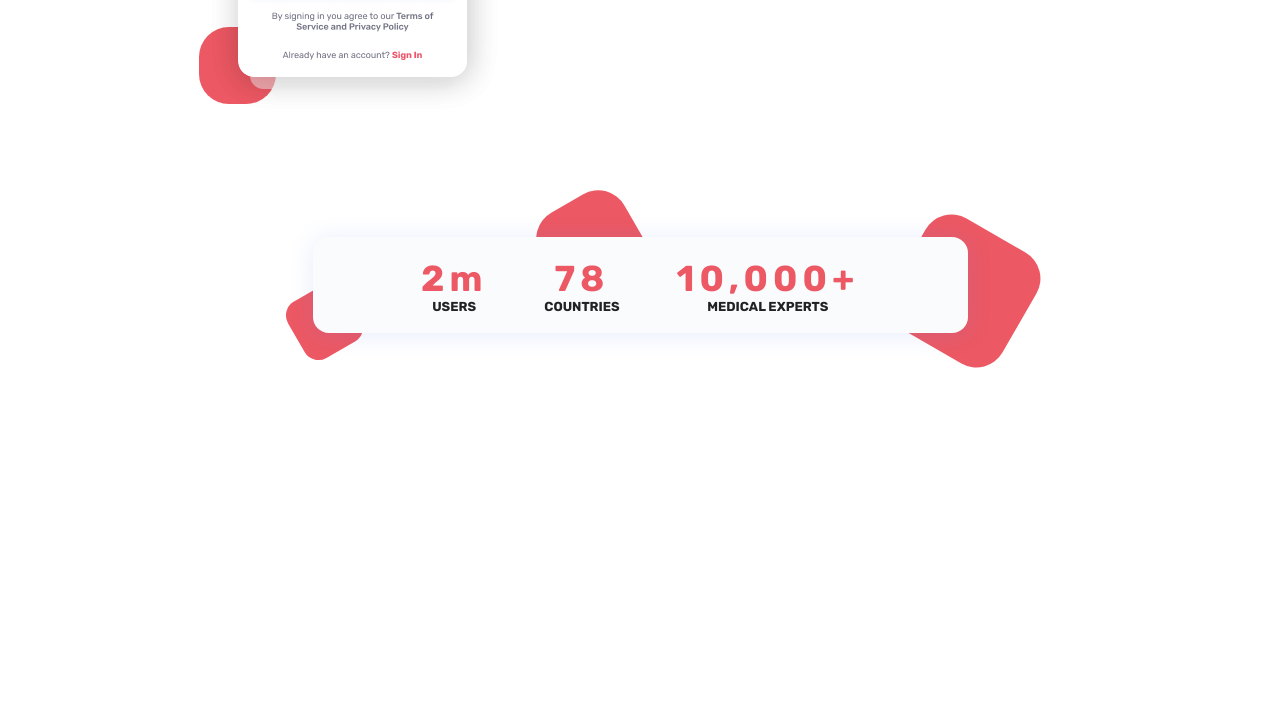
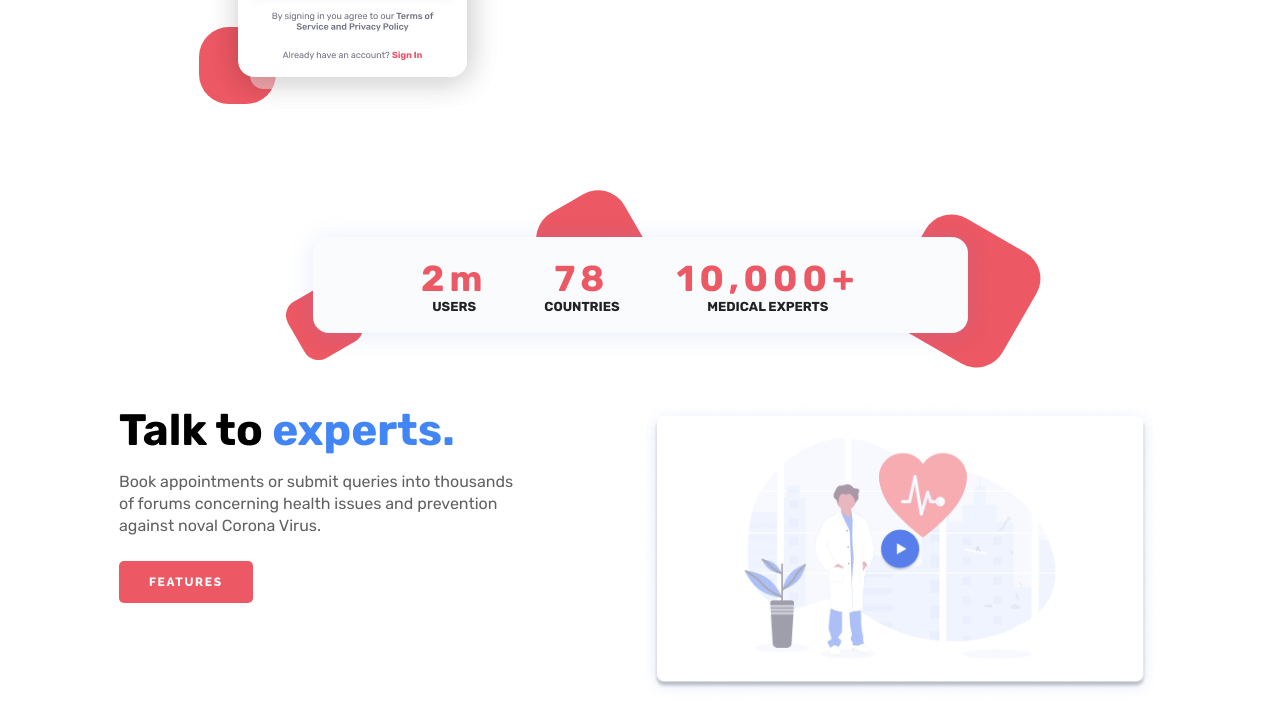
Before and after one commit to XkoderFX/coronago, a website built with Vite: page index.html in a window 1280 px wide. Shown: the part 1225-1951 px from the top of the page. Before the commit the page ends 1674 px from the top, so only its background shows below. Built offline with nearby package versions, Linux system fonts and the light colour scheme.

Commit message:
add experts block

```diff
--- a/index.html
+++ b/index.html
@@ -144,6 +144,24 @@
                 <div class="statistics__decor statistics__decor_3"></div>
               </div>
             </div>
+            <div class="experts__body">
+              <div class="experts__content">
+                <div class="experts__content-block content-block">
+                  <h2 class="content-block__title">
+                    Talk to <strong class="blue">experts.</strong>
+                  </h2>
+                  <p class="content-block__text">
+                    Book appointments or submit queries into thousands of forums
+                    concerning health issues and prevention against noval Corona
+                    Virus.
+                  </p>
+                  <a href="#" class="content-block__button button">Features</a>
+                </div>
+              </div>
+              <div class="experts__media media-experts">
+                <img src="/img/experts/experts.png" alt="expert doctor" />
+              </div>
+            </div>
           </div>
         </section>
       </main>
--- a/scss/experts.scss
+++ b/scss/experts.scss
@@ -2,10 +2,28 @@
 
 .experts {
   padding: 53px 0px 116px 0px;
-  &__container {
+
+  &__body {
+    display: flex;
+    @media screen and (max-width: $mobile) {
+      flex-direction: column;
+    }
   }
 
-  &__statistics {
+  &__content {
+    flex: 0 1 50%;
+  }
+
+  &__content-block {
+    max-width: 400px;
+  }
+
+  &__media {
+    flex: 0 1 50%;
+    position: relative;
+    img {
+      max-width: 100%;
+    }
   }
 }
 .statistics {
@@ -13,15 +31,16 @@
   margin: 0px auto;
   position: relative;
 
-  &__wrapper {
-  }
-
   &__body {
+    margin-bottom: 70px;
     background-color: #fafbfd;
     box-shadow: 0px 2px 24px rgba(88, 126, 236, 0.15);
     border-radius: 16px;
     position: relative;
     z-index: 6;
+    @media screen and (max-width: $mobile) {
+      margin-bottom: 50px;
+    }
   }
 
   &__decor {
@@ -57,11 +76,18 @@
 }
 .body-statistics {
   padding: 20px 80px;
+  @media screen and (max-width: $mobile) {
+    padding: 25px;
+  }
 
   &__items {
     display: grid;
     grid-template-columns: repeat(3, auto);
     justify-items: center;
+    @media screen and (max-width: $smMobile) {
+      grid-template-columns: repeat(1, auto);
+      gap: 20px;
+    }
   }
 
   &__item {
@@ -80,3 +106,6 @@
     text-transform: uppercase;
   }
 }
+
+.media-experts {
+}
--- a/scss/stay-safe.scss
+++ b/scss/stay-safe.scss
@@ -37,7 +37,8 @@
     position: relative;
     max-width: 100%;
     z-index: 5;
-    &::after { // shadow
+    &::after {
+      // shadow
       content: '';
       position: absolute;
       bottom: -12px;
```
Also changed, not shown: public/img/experts/experts.png (added).
